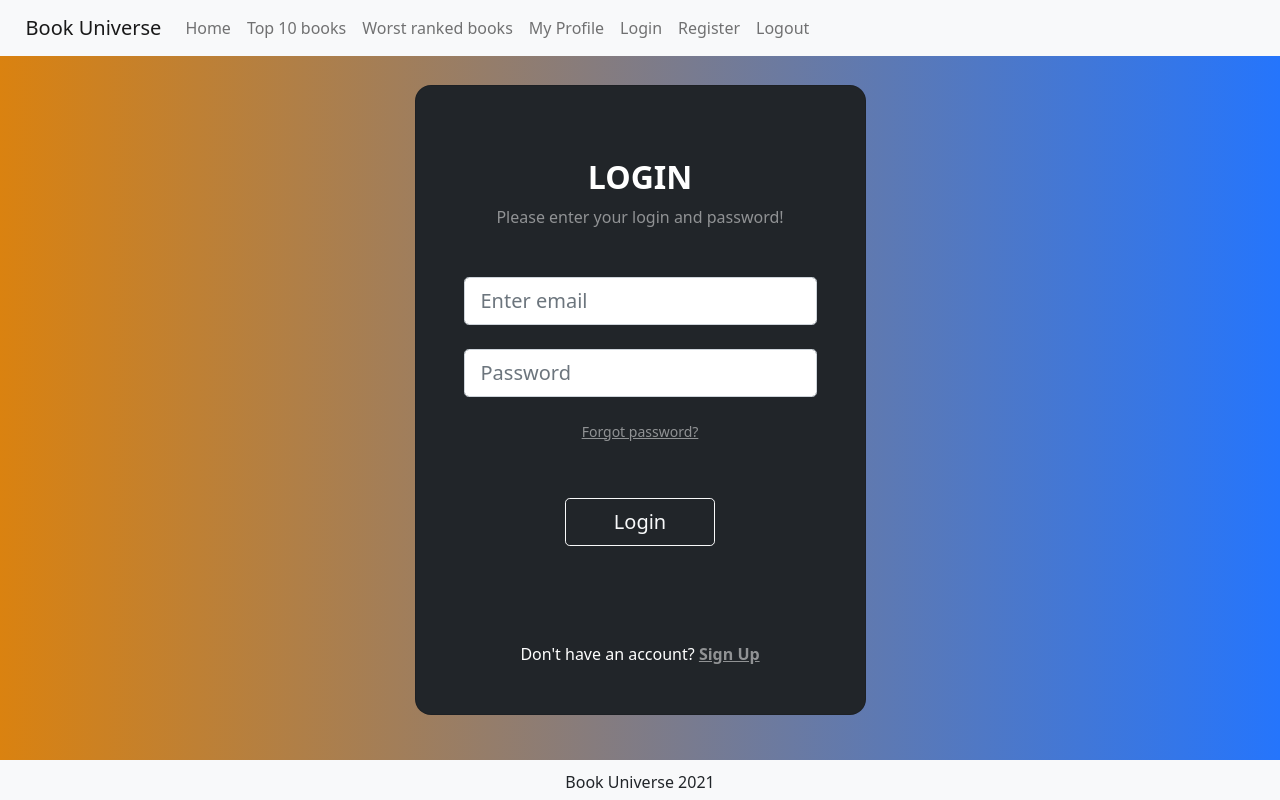
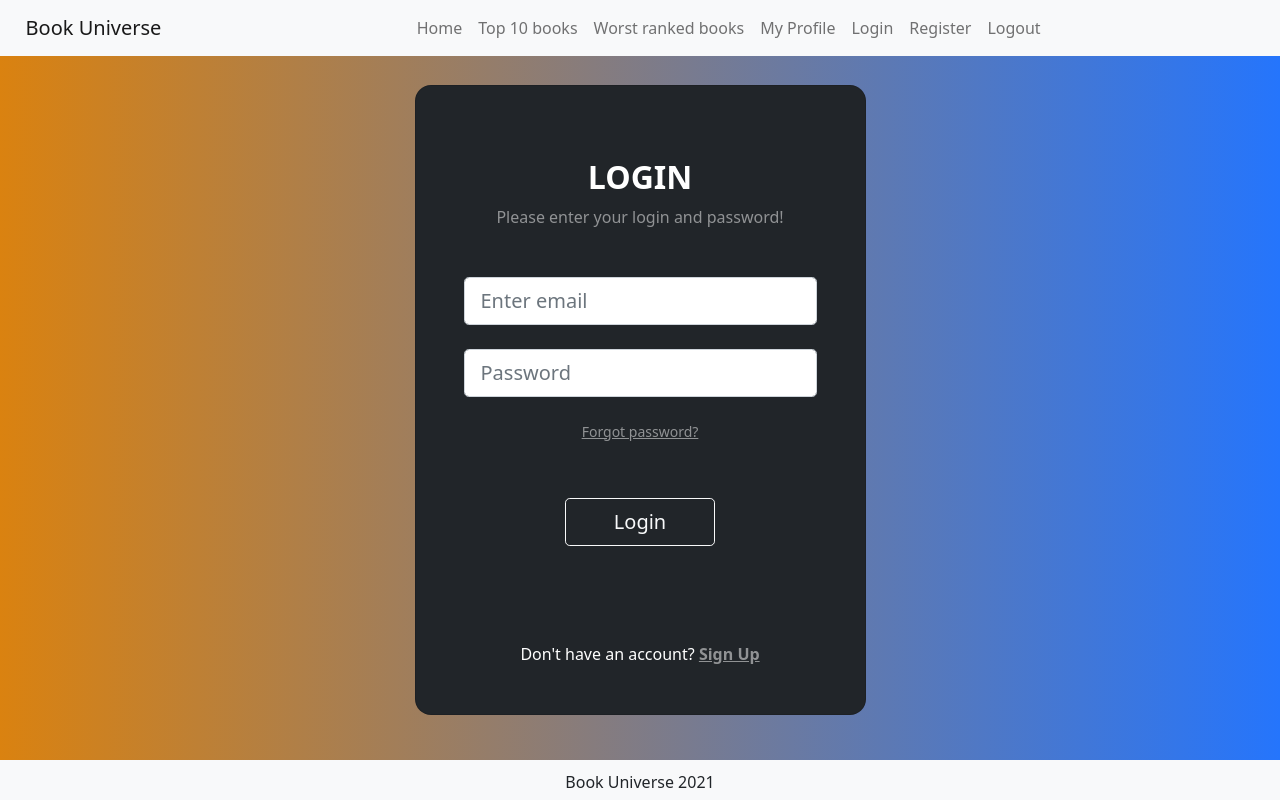
Before and after one commit to lucroselen/book-universe, a React (Create React App) app: page / in a window 1280 px wide. Built offline with nearby package versions, Linux system fonts and the light colour scheme.

Commit message:
css update

```diff
--- a/src/components/Header/Header.js
+++ b/src/components/Header/Header.js
@@ -3,10 +3,10 @@ const Header = () => {
   return (
     <header>
       <nav className="app-navbar navbar navbar-expand-lg navbar-light bg-light">
-        <span className=" navbar-brand">Book Universe</span>
+        <span className="navbar-brand">Book Universe</span>
 
         <div className="collapse navbar-collapse" id="navbarNavDropdown">
-          <ul className="navbar-nav">
+          <ul className="navbar-nav mx-auto">
             <li className="nav-item active">
               <a className="nav-link" href="/">
                 Home
```
